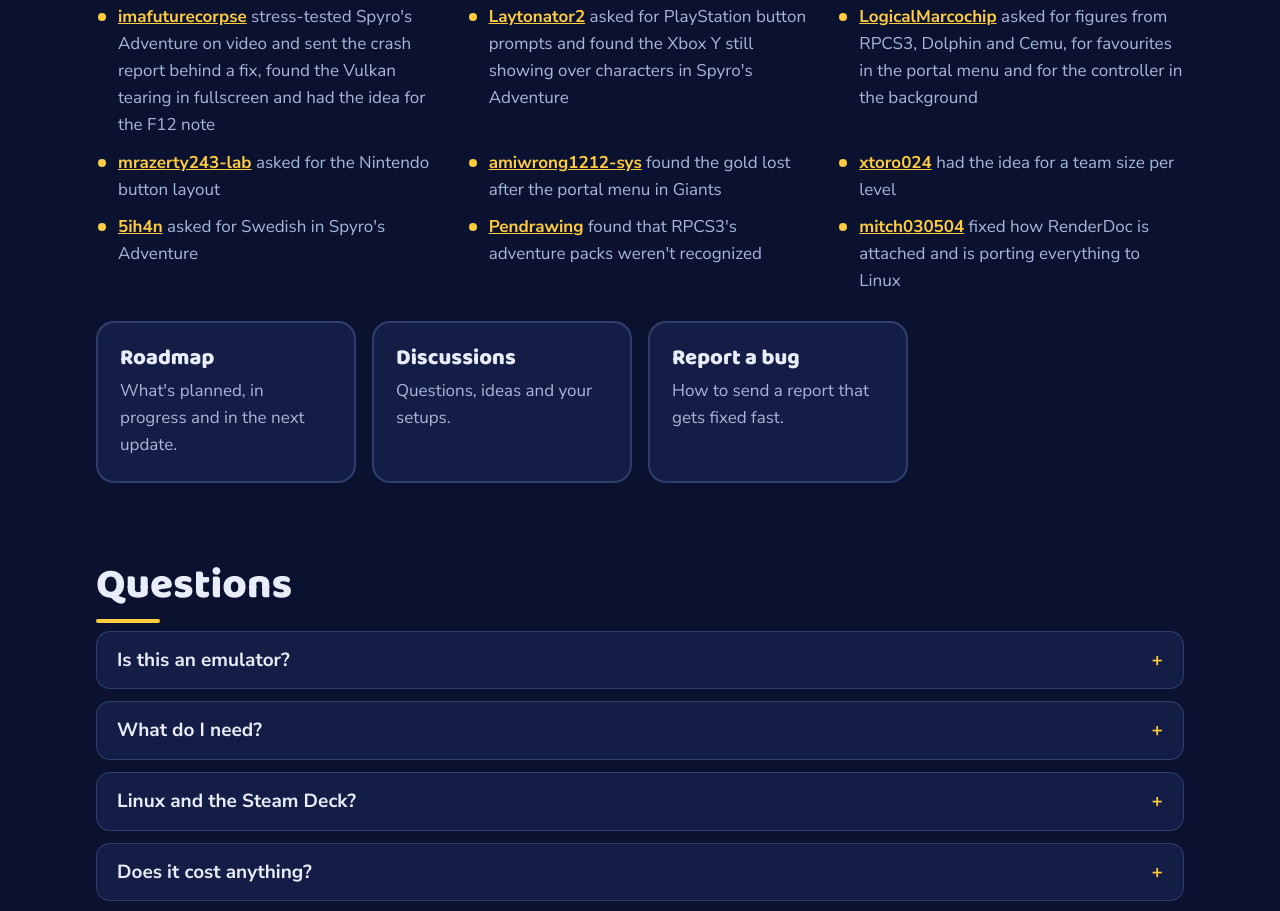
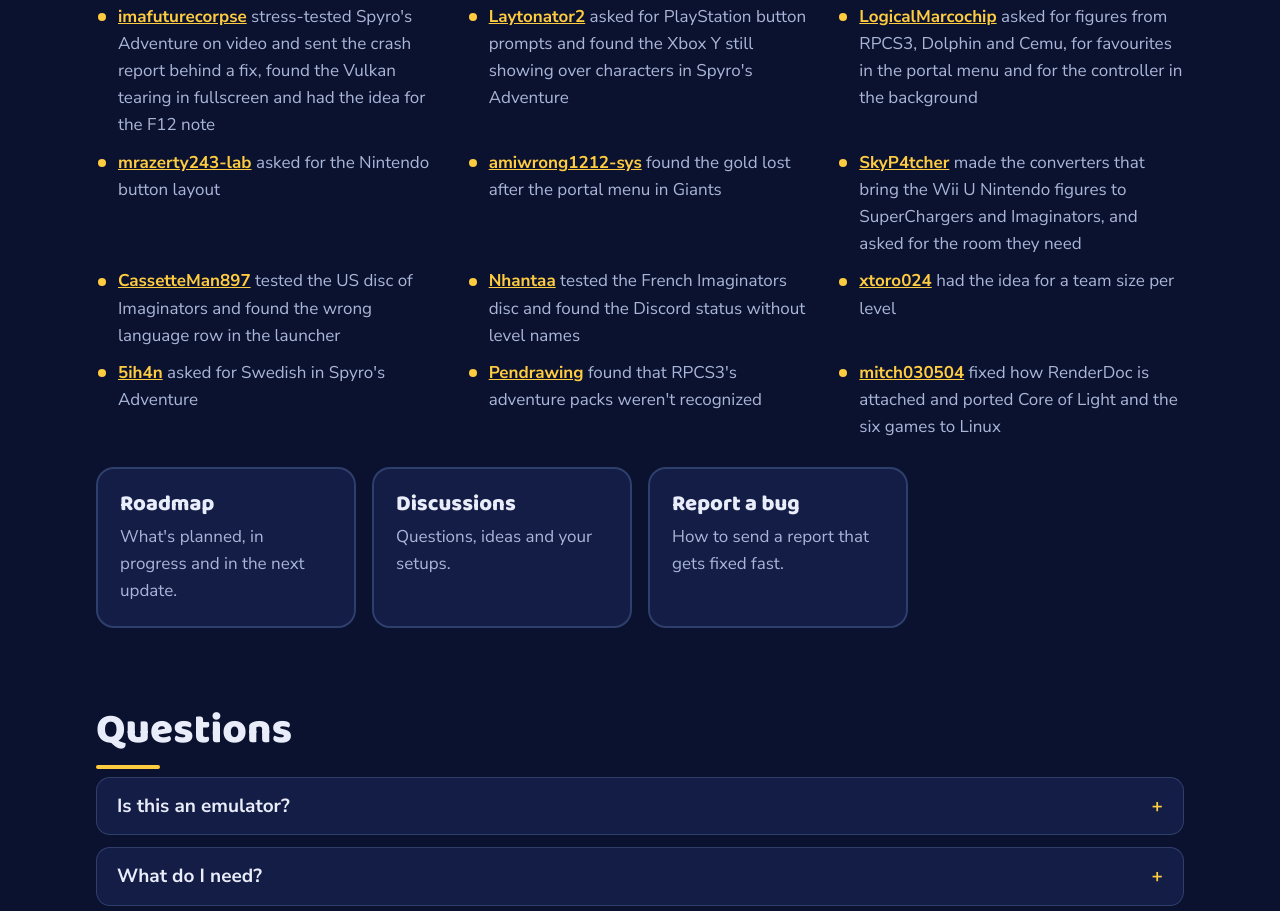
Before and after one commit to tsapZ/tsapZ.github.io, a plain HTML site: page index.html in a window 1280 px wide. Shown: the part 2916-3827 px from the top of the page. Drawn offline with Linux system fonts and the light colour scheme; no server answers.

Commit message:
docs: thanks for next11 to next13 (the Linux port, US and French Imaginators discs, the Wii U converters)

```diff
--- a/index.html
+++ b/index.html
@@ -144,10 +144,13 @@
         <li><a href="https://github.com/tsapZ/SkylandersCoreOfLight/issues/88">LogicalMarcochip</a> asked for figures from RPCS3, Dolphin and Cemu, for favourites in the portal menu and for the controller in the background</li>
         <li><a href="https://github.com/tsapZ/SkylandersCoreOfLight/issues/95">mrazerty243-lab</a> asked for the Nintendo button layout</li>
         <li><a href="https://github.com/tsapZ/SkylandersCoreOfLight/issues/99">amiwrong1212-sys</a> found the gold lost after the portal menu in Giants</li>
+        <li><a href="https://github.com/tsapZ/SkylandersCoreOfLight/issues/56">SkyP4tcher</a> made the converters that bring the Wii U Nintendo figures to SuperChargers and Imaginators, and asked for the room they need</li>
+        <li><a href="https://github.com/tsapZ/ImaginatorsRecomp/issues/21">CassetteMan897</a> tested the US disc of Imaginators and found the wrong language row in the launcher</li>
+        <li><a href="https://github.com/tsapZ/SkylandersCoreOfLight/issues/105">Nhantaa</a> tested the French Imaginators disc and found the Discord status without level names</li>
         <li><a href="https://github.com/tsapZ/SkylandersCoreOfLight/issues/52">xtoro024</a> had the idea for a team size per level</li>
         <li><a href="https://github.com/tsapZ/SSARecomp/issues/47">5ih4n</a> asked for Swedish in Spyro's Adventure</li>
         <li><a href="https://github.com/tsapZ/SkylandersCoreOfLight/issues/92">Pendrawing</a> found that RPCS3's adventure packs weren't recognized</li>
-        <li><a href="https://github.com/tsapZ/SkylandersCoreOfLight/pull/104">mitch030504</a> fixed how RenderDoc is attached and is porting everything to Linux</li>
+        <li><a href="https://github.com/tsapZ/SkylandersCoreOfLight/pull/104">mitch030504</a> fixed how RenderDoc is attached and ported Core of Light and the six games to Linux</li>
       </ul>
       <div class="cards">
         <a class="card" href="https://github.com/users/tsapZ/projects/1"><h3>Roadmap</h3><p>What's planned, in progress and in the next update.</p></a>
```
